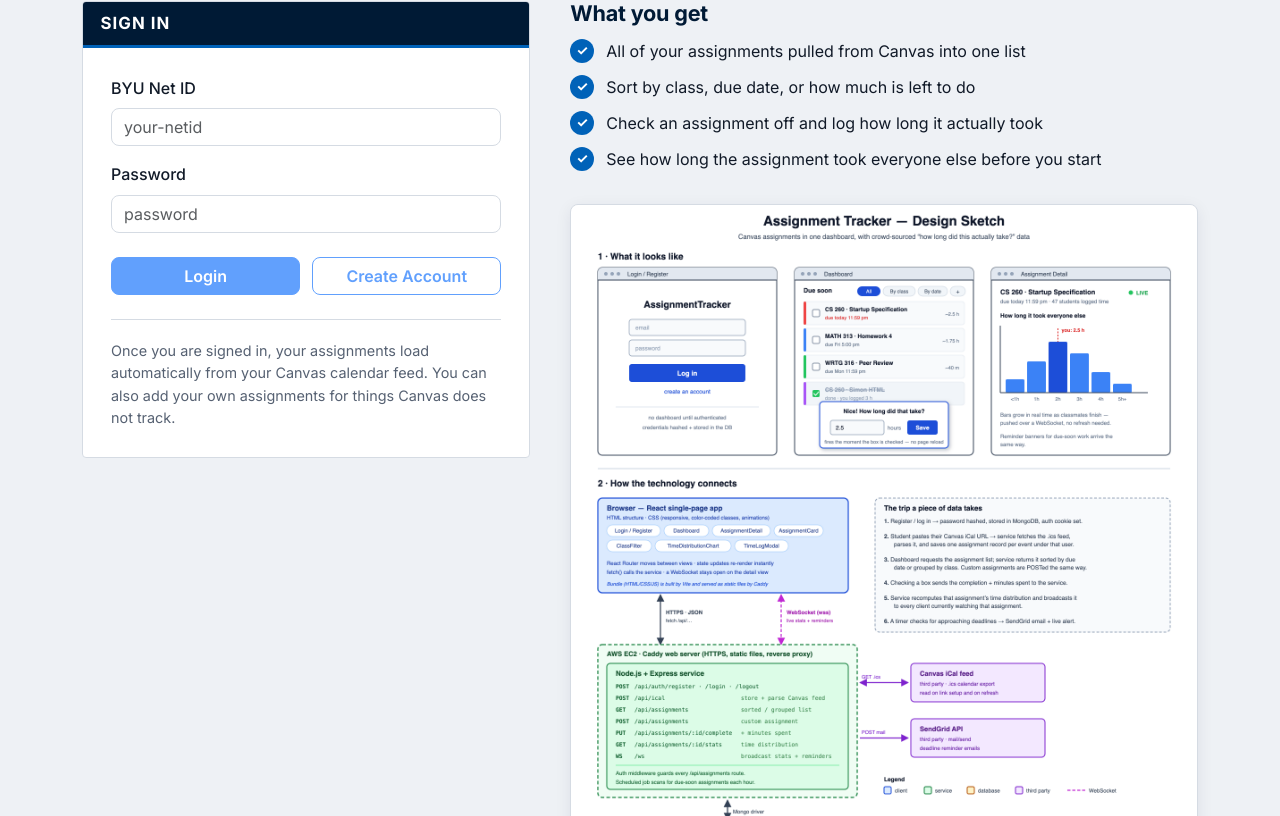
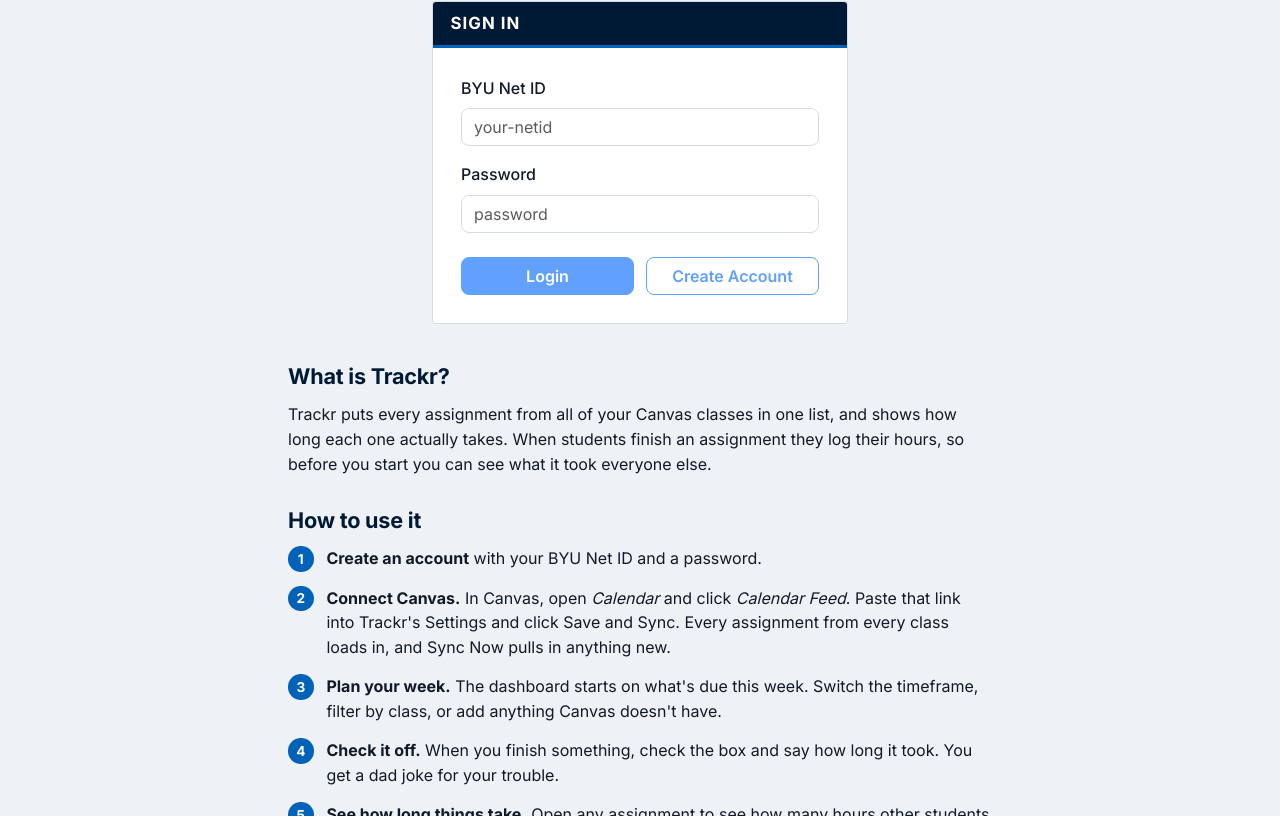
Before and after one commit to rshurtliff/startup, a React (Vite) app: page / in a window 1280 px wide. Shown: the part 224-1040 px from the top of the page. Built offline with nearby package versions, Linux system fonts and the light colour scheme.

Commit message:
Login page: centered sign-in card, then what Trackr is and how to use it

```diff
--- a/src/login/login.css
+++ b/src/login/login.css
@@ -34,27 +34,19 @@
   color: rgba(255, 255, 255, 0.8);
 }
 
-/* ---------- Sign in and features ---------- */
+/* ---------- Sign in and how it works ---------- */
 
-/* One column on phones, sign-in card and features side by side from 768px */
+/* The sign-in card centered, with the explanation of Trackr underneath */
 .login-layout {
-  display: grid;
-  grid-template-columns: 1fr;
-  gap: 2rem;
-  align-items: start;
+  display: flex;
+  flex-direction: column;
+  align-items: center;
+  gap: 2.5rem;
 }
 
-@media (min-width: 768px) {
-  .login-layout {
-    grid-template-columns: minmax(0, 5fr) minmax(0, 7fr);
-    gap: 2.5rem;
-  }
-
-  /* The sketch column runs long, so the sign-in card follows you down */
-  .login-card {
-    position: sticky;
-    top: 1.5rem;
-  }
+.login-card {
+  width: 100%;
+  max-width: 26rem;
 }
 
 .login-card .card-body {
@@ -74,33 +66,46 @@
   font-weight: 600;
 }
 
-.login-note {
-  margin: 1.5rem 0 0;
-  padding-top: 1.25rem;
-  font-size: 0.9rem;
-  color: var(--text-muted);
-  border-top: 1px solid var(--border);
+/* What Trackr is and how to use it. Kept to a readable line length. */
+.about {
+  width: 100%;
+  max-width: 44rem;
 }
 
-/* Feature list swaps bullets for royal check marks */
-.feature-list {
+.about h2 {
+  margin-bottom: 0.75rem;
+  font-size: 1.35rem;
+}
+
+.about p {
+  margin-bottom: 2rem;
+}
+
+/* Numbered steps with royal circles instead of plain numbers */
+.how-to {
   display: grid;
-  gap: 0.7rem;
-  margin: 0 0 2rem;
+  gap: 0.9rem;
+  margin: 0;
   padding: 0;
   list-style: none;
+  counter-reset: step;
 }
 
-.feature-list li {
-  display: flex;
-  align-items: flex-start;
-  gap: 0.75rem;
+/* The number sits in the left padding, so the text inside wraps like a normal
+   paragraph. (As a flex row, each bold or italic word became its own column.) */
+.how-to li {
+  position: relative;
+  padding-left: 2.4rem;
+  counter-increment: step;
 }
 
-.feature-list li::before {
-  content: "✓";
-  flex: 0 0 1.5rem;
-  height: 1.5rem;
+.how-to li::before {
+  content: counter(step);
+  position: absolute;
+  top: 0;
+  left: 0;
+  width: 1.6rem;
+  height: 1.6rem;
   display: grid;
   place-items: center;
   font-size: 0.85rem;
@@ -109,28 +114,3 @@
   background-color: var(--byu-royal);
   border-radius: 50%;
 }
-
-.sketch {
-  margin: 0;
-}
-
-.sketch img {
-  width: 100%;
-  background-color: var(--surface);
-  border: 1px solid var(--border);
-  border-radius: var(--radius);
-  box-shadow: 0 4px 16px rgba(0, 30, 60, 0.08);
-  transition: transform 0.25s ease, box-shadow 0.25s ease;
-}
-
-.sketch img:hover {
-  transform: translateY(-3px);
-  box-shadow: 0 10px 24px rgba(0, 30, 60, 0.14);
-}
-
-.sketch figcaption {
-  margin-top: 0.6rem;
-  font-size: 0.875rem;
-  color: var(--text-muted);
-  text-align: center;
-}
--- a/src/login/login.jsx
+++ b/src/login/login.jsx
@@ -77,9 +77,8 @@ export function Login({ onLogin }) {
               <h2>Sign in</h2>
             </div>
             <div className="card-body">
-              {/* Login placeholder. React will replace this with a real form that
-                  calls the service, and the service will check the credentials
-                  against the database. */}
+              {/* Login sends the Net ID and password to POST /api/auth/login,
+                  Create Account to POST /api/auth/create */}
               <form onSubmit={handleSubmit}>
                 <div className="mb-3">
                   <label className="form-label" htmlFor="netid">
@@ -125,31 +124,40 @@ export function Login({ onLogin }) {
                   </div>
                 )}
               </form>
-
-              <p className="login-note">
-                Once you are signed in, your assignments load automatically from your Canvas calendar feed. You can
-                also add your own assignments for things Canvas does not track.
-              </p>
             </div>
           </section>
 
-          <section className="features">
-            <h2>What you get</h2>
-            <ul className="feature-list">
-              <li>All of your assignments pulled from Canvas into one list</li>
-              <li>Sort by class, due date, or how much is left to do</li>
-              <li>Check an assignment off and log how long it actually took</li>
-              <li>See how long the assignment took everyone else before you start</li>
-            </ul>
+          <section className="about">
+            <h2>What is Trackr?</h2>
+            <p>
+              Trackr puts every assignment from all of your Canvas classes in one list, and shows how long each one
+              actually takes. When students finish an assignment they log their hours, so before you start you can
+              see what it took everyone else.
+            </p>
 
-            <figure className="sketch">
-              <img
-                src="/designSketch.png"
-                alt="Design sketch showing the login, dashboard, and assignment detail views"
-                width="300"
-              />
-              <figcaption>The three main views of Trackr.</figcaption>
-            </figure>
+            <h2>How to use it</h2>
+            <ol className="how-to">
+              <li>
+                <strong>Create an account</strong> with your BYU Net ID and a password.
+              </li>
+              <li>
+                <strong>Connect Canvas.</strong> In Canvas, open <em>Calendar</em> and click <em>Calendar Feed</em>.
+                Paste that link into Trackr&apos;s Settings and click Save and Sync. Every assignment from every class
+                loads in, and Sync Now pulls in anything new.
+              </li>
+              <li>
+                <strong>Plan your week.</strong> The dashboard starts on what&apos;s due this week. Switch the
+                timeframe, filter by class, or add anything Canvas doesn&apos;t have.
+              </li>
+              <li>
+                <strong>Check it off.</strong> When you finish something, check the box and say how long it took. You
+                get a dad joke for your trouble.
+              </li>
+              <li>
+                <strong>See how long things take.</strong> Open any assignment to see how many hours other students
+                spent on it before you start.
+              </li>
+            </ol>
           </section>
         </div>
       </main>
```
